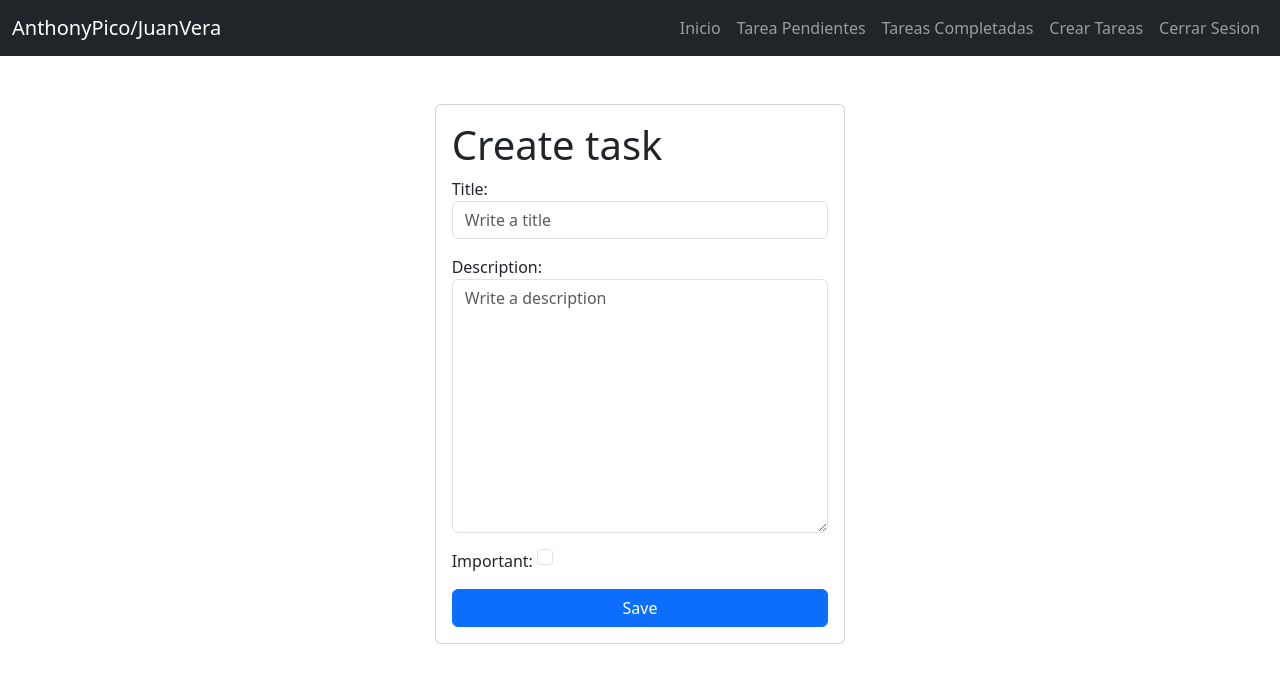
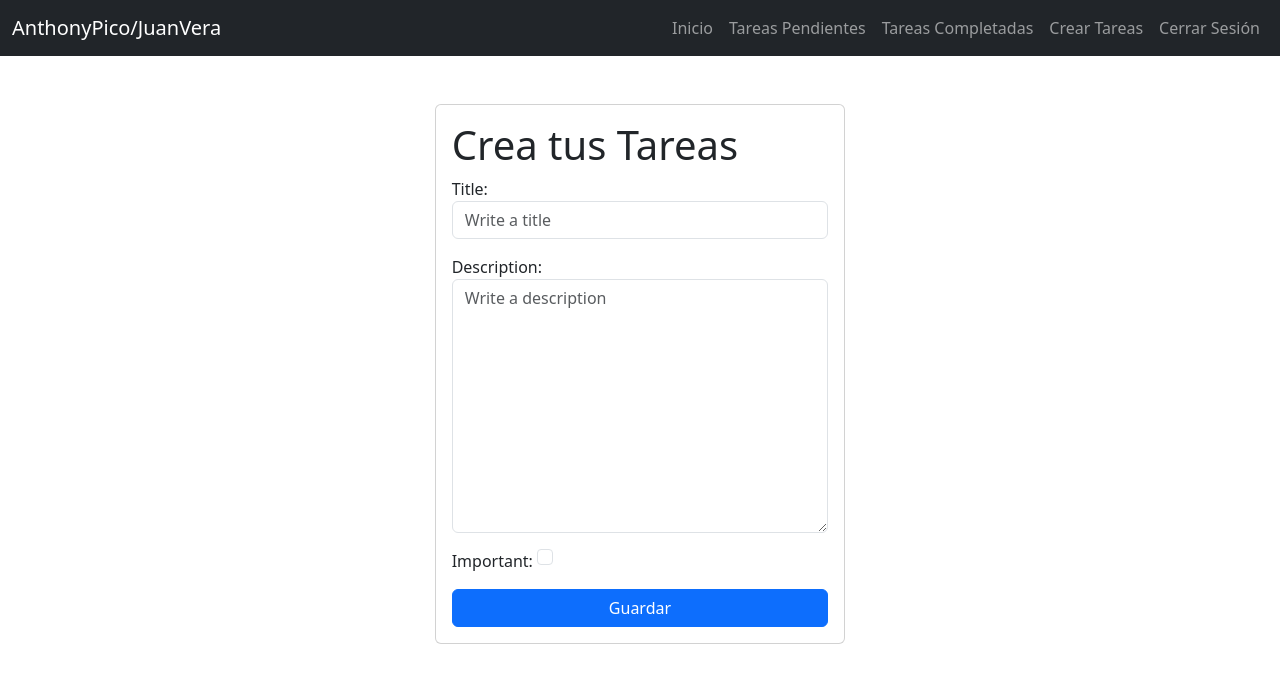
Before and after one commit to AnthonyPico/AppDjango, a Django app: page /tasks/create/ in a window 1280 px wide. Shown: the top 683 px of the page. Run offline with Django 4.2, Linux system fonts and the light colour scheme; the visitor is signed in with stand-in values (Sample User, id 1).

Commit message:
first commit

```diff
--- a/tasks/templates/base.html
+++ b/tasks/templates/base.html
@@ -23,7 +23,7 @@
 
                 {% if user.is_authenticated %}
                     <li class="nav-item">
-                        <a class="nav-link" href="{% url 'tasks' %}">Tarea Pendientes</a>
+                        <a class="nav-link" href="{% url 'tasks' %}">Tareas Pendientes</a>
                     </li>
                     <li class="nav-item">
                         <a class="nav-link" href="{% url 'tasks_completed' %}">Tareas Completadas</a>
@@ -32,14 +32,14 @@
                         <a class="nav-link" href="/tasks/create/">Crear Tareas</a>
                     </li>
                     <li class="nav-item">
-                        <a class="nav-link" href="/logout">Cerrar Sesion</a>
+                        <a class="nav-link" href="/logout">Cerrar Sesión</a>
                     </li>
                 {% else %}
                     <li >
                         <a class="nav-link" href="/signup">Registrarse</a>
                     </li>
                     <li class="nav-item">
-                        <a class="nav-link" href="/signin">Iniciar Sesion</a>
+                        <a class="nav-link" href="/signin">Iniciar Sesión</a>
                     </li>
                 {% endif %}
             </ul>
--- a/tasks/templates/create_task.html
+++ b/tasks/templates/create_task.html
@@ -5,11 +5,11 @@
         <div class="row">
             <div class="col-md-4 offset-md-4 mt-5">
                 <form action="/tasks/create/" method="POST" class="card card-body">
-                    <h1>Create task</h1>
+                    <h1>Crea tus Tareas</h1>
                     {{error}}
                     {% csrf_token %}
                     {{form.as_p}}
-                    <button class="btn btn-primary">Save</button>
+                    <button class="btn btn-primary">Guardar</button>
                 </form>
             </div>
         </div>
--- a/tasks/templates/home.html
+++ b/tasks/templates/home.html
@@ -6,10 +6,10 @@
         Bienvenido a Django App, la plataforma perfecta para gestionar y subir tareas de manera eficiente. Con nuestra aplicación, puedes crear, organizar y asignar tareas fácilmente, y los estudiantes pueden subir sus trabajos de forma segura y oportuna. Con características como seguimiento de progreso, recordatorios y una interfaz intuitiva, simplificamos la vida tanto para estudiantes como para profesores. Únete a nosotros hoy mismo y descubre cómo Django App puede mejorar tu experiencia académica.
     <div class="text-center">
         <a class="btn btn-secondary" href="/signin/">
-            Signin
+            Iniciar Sesión
         </a>
         <a class="btn btn-dark" href="/signup/">
-            Singnup
+            Registrarse
         </a>
     </div>
     </section>
--- a/tasks/templates/task_detail.html
+++ b/tasks/templates/task_detail.html
@@ -10,7 +10,7 @@
                     {% csrf_token %}
                     {{form.as_p}}
                     <button class="btn btn-primary">
-                        Update
+                        Actualizar
                     </button>
                 </form>
 
@@ -19,13 +19,13 @@
                     <form action="{% url 'complete_task' task.id %}" method="POST">
                         {% csrf_token %}
                         <button class="btn btn-secondary">
-                            Complete
+                            Completar
                         </button>
                     </form>
                     <form action="{% url 'delete_task' task.id %}" method="POST">
                         {% csrf_token %}
                         <button class="btn btn-danger">
-                            Delete
+                            Eliminar
                         </button>
                     </form>
                 </div>
--- a/tasks/templates/tasks.html
+++ b/tasks/templates/tasks.html
@@ -4,7 +4,7 @@
 <main class="container">
     <div class="row">
         <div class="col-md-6 offset-md-3">
-            <h1 class="text-center display-3 py-5">Tareas Pendientes</h1>
+            <h1 class="text-center display-3 py-5">Tareas Completadas</h1>
             <ul class="list-group">
                 {% for task in tasks %}
                     <a class="list-group-item" href="{% url 'task_detail' task.id %}">
@@ -20,7 +20,7 @@
                             <p>{{task.description}}</p>
 
                             <p>{{task.important}}</p>
-                            <p>{{task.datecompleted|date:'M j Y:i'}}</p>
+                            <p>{{task.datecompleted|date:'M j Y'}}</p>
                     </a>
                 {% endfor %}
             </ul>
```
